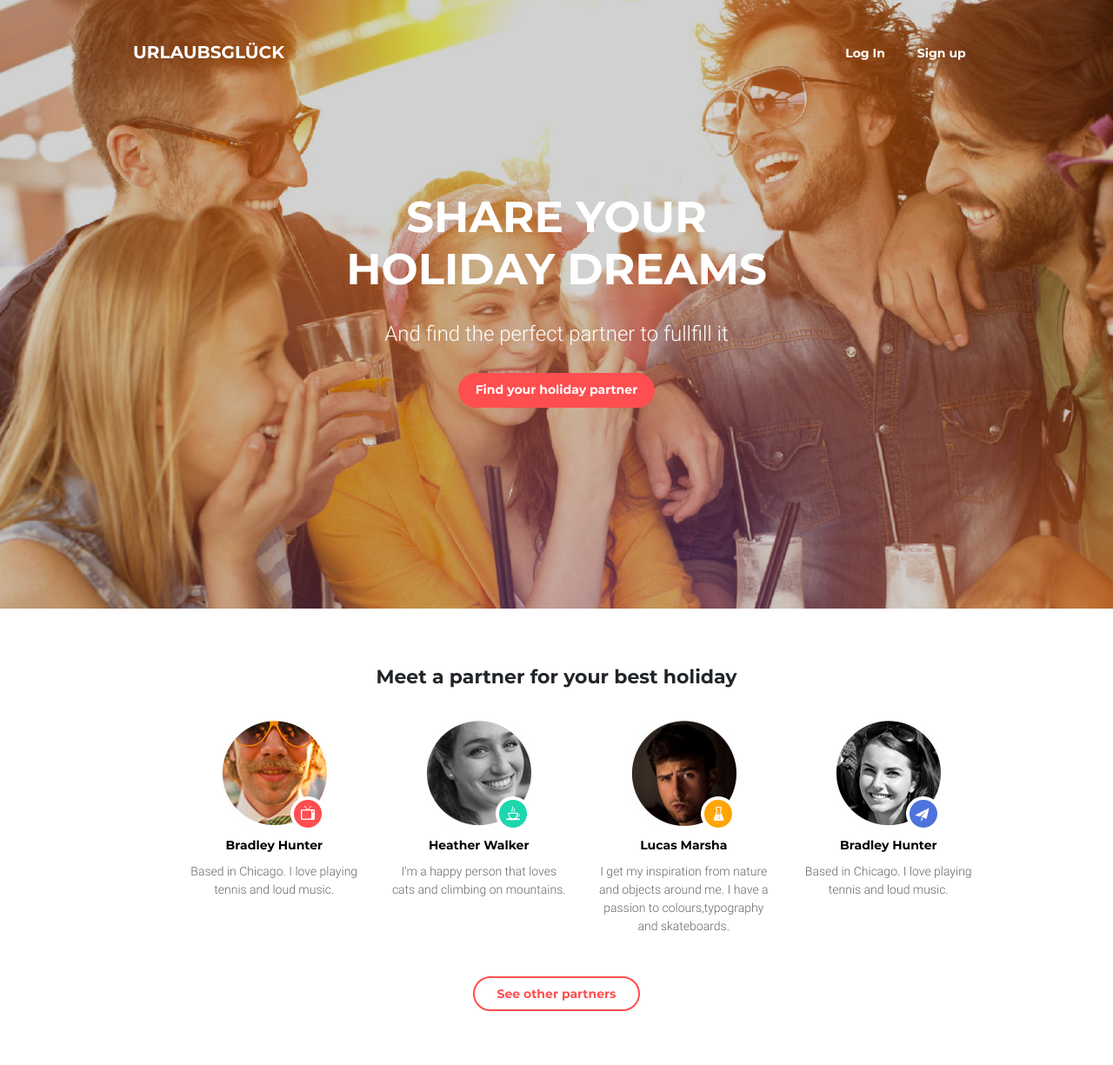
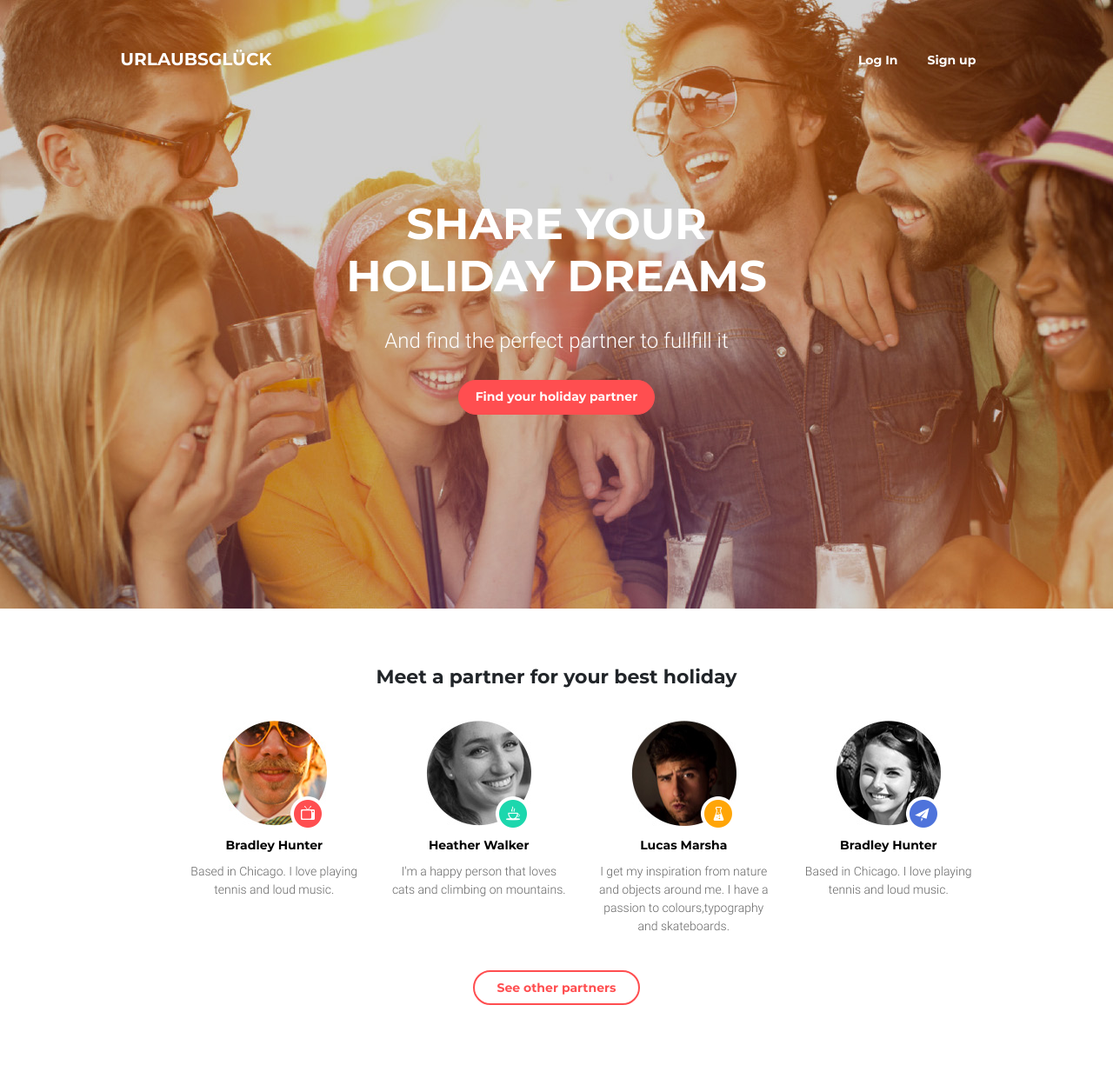
Before and after one commit to Bolshunova/go-it-fe-course, a plain HTML site: page hw-09/index.html in a window 1280 px wide. Shown: the whole page at 87% size. Drawn offline with nearby package versions, Linux system fonts and the light colour scheme.

Commit message:
Hw#9 setka

```diff
--- a/hw-09/css/style.css
+++ b/hw-09/css/style.css
@@ -20,49 +20,42 @@ font-size: 16px;
 .page-header {
     background: url(./../img/Mobile-1.jpg);
     background-repeat: no-repeat;
+    background-position: center;
     background-size: cover;
     min-height: 540px;
-
+    padding: 0.5rem 1.125rem;
 }
 .head {
     color: #ffffff;
-}
-.site-navigation {
-    display: flex;
-    justify-content: center;
 }
 .nav-item {
     color: #ffffff;
     font-family: 'Montserrat';
     font-weight: 700;
     font-size: 0.875rem;
-    padding: 0.5rem 1.125rem;
 }
 .nav-item:hover {
     color: #ffffff;
     text-decoration: none;
     display: fixed;
 }
-.login {
-border: 0.125rem solid rgba(255, 255, 255, 0);
-}
-.login:hover {
-    border: 0.125rem solid #fff;
-    border-radius: 2.1875rem;
-}
+.login,
 .sign-up {
     border: 0.125rem solid rgba(255, 255, 255, 0);
     padding: 0.625rem 0.9375rem;
 }
+.login:hover,
 .sign-up:hover {
     border: 0.125rem solid #fff;
     border-radius: 2.1875rem;
+}
+.logo-link {
+    text-align: center;
 }
 .logo {
     font-family: 'Montserrat';
     font-weight: 700;
     font-size: 1.25rem;
-    text-align: center;
     cursor: pointer;
 }
 .services {
@@ -83,7 +76,7 @@ border: 0.125rem solid rgba(255, 255, 255, 0);
 .button-find {
     display: block;
     margin: auto;
-    width: 17.5rem;
+    width: 254px;
     height: 2.5rem;
     border: none;
     background: none;
@@ -122,8 +115,6 @@ border: 0.125rem solid rgba(255, 255, 255, 0);
 }
 .team-card {
     position: relative;
-    display: flex;
-    flex-direction: column;
     min-height: 230px;
 }
 .card-1::after {
@@ -175,7 +166,9 @@ border: 0.125rem solid rgba(255, 255, 255, 0);
     font-size: 0.875rem;
     color: #666666;
 }
-/* ------------------------------------Footer-------------------------------------- */
+.button {
+    padding: 2.5rem 0 3.4375rem;
+}
 .btn-search {
     display: block;
     margin: auto;
@@ -190,10 +183,6 @@ border: 0.125rem solid rgba(255, 255, 255, 0);
     border-radius: 2rem;
     cursor: pointer;
 }
-.page-footer {
-    padding: 2.5rem 0 3.4375rem;
-}
-
 /* --MEDIA-- */
 @media screen and (max-width: 767px) {
     .box-navigation {
@@ -223,12 +212,10 @@ border: 0.125rem solid rgba(255, 255, 255, 0);
     .page-header {
         background-image: url(../img/ipad-2.jpg);
         background-repeat: no-repeat;
-        /* background-position: center; */
         background-size: cover;
         min-height: 700px;
     }
     .box-navigation {
-        flex-direction: row-reverse;
         padding: 45px 0 145px;
     }
     .site-guide {
@@ -249,21 +236,16 @@ border: 0.125rem solid rgba(255, 255, 255, 0);
         width: 720px;
     }
     .card {
-        display: flex;
-        flex-direction: row;
         width: 492px;
-        justify-content: space-around;
-        flex-wrap: wrap;
     }
     .team-card {
         width: 235px;
     }
-    .btn {
+    .button {
         margin: 0 auto;
     }
     .btn-search {
         width: 192px;
-
     }
 }
 
--- a/hw-09/index.html
+++ b/hw-09/index.html
@@ -14,12 +14,12 @@
 
 <body>
     <header class="page-header">
-        <div class="container head align-items-center">
+        <div class="container-fluid head align-items-center">
             <div class="row">
                 <div class="col-12">
-                    <nav class="row box-navigation justify-content-md-between align-items-md-center">
+                    <nav class="row box-navigation justify-content-md-between align-items-md-center flex-md-row-reverse">
                         <div class="page-nav col-12 col-md-4">
-                            <ul class="site-navigation">
+                            <ul class="site-navigation d-flex justify-content-center">
                                 <li>
                                     <a href="/index.html" class="login nav-item">Log In</a>
                                 </li>
@@ -28,7 +28,7 @@
                                 </li>
                             </ul>
                                 </div>
-                        <div class="col-12 col-md-4">
+                        <div class="logo-link col-12 col-md-4">
                             <a class="logo">URLAUBSGLÜCK</a>
                         </div>
                     </nav>
@@ -50,7 +50,7 @@
                 <h2 class="title-search">Meet a partner for your best holiday</h2>
             </div>
         </div>
-        <ul class="card team-box row">
+            <ul class="row card team-box d-md-flex flex-md-row justify-content-md-between">
                 <li class="col-12 col-md-6 order-md-1 col-xl-3 team-card card-1 link-team">
                     <img src="./img/icon-01.jpg" alt="Man" class="photo">
                     <h3 class="name-partner">Bradley Hunter</h3>
@@ -72,16 +72,12 @@
                     <p class="info-list">Based in Chicago. I love playing tennis and loud music.</p>
                 </li>
             </ul>
+            <div class="button col-12 col-md-3">
+                <button class="btn-search">See other partners</button>
+            </div>
     </main>
 
-    <footer class="page-footer container">
-        <div class="row">
-            <div class="btn col-12 col-md-3">
-                <button class="btn-search">See other partners</button>
-            </div>
-        </div>
 
-    </footer>
 </body>
 
 </html>
```
Lines whose indentation alone changed are shown as unchanged.
